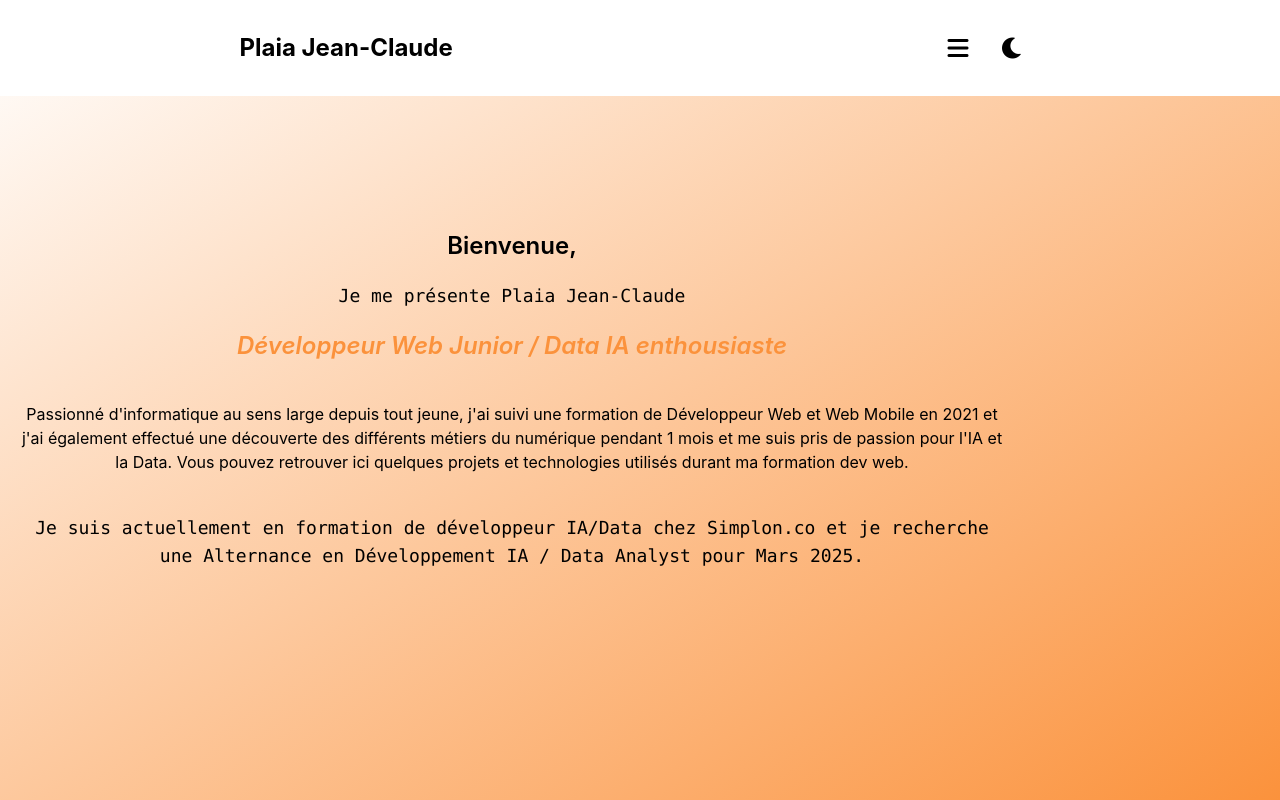
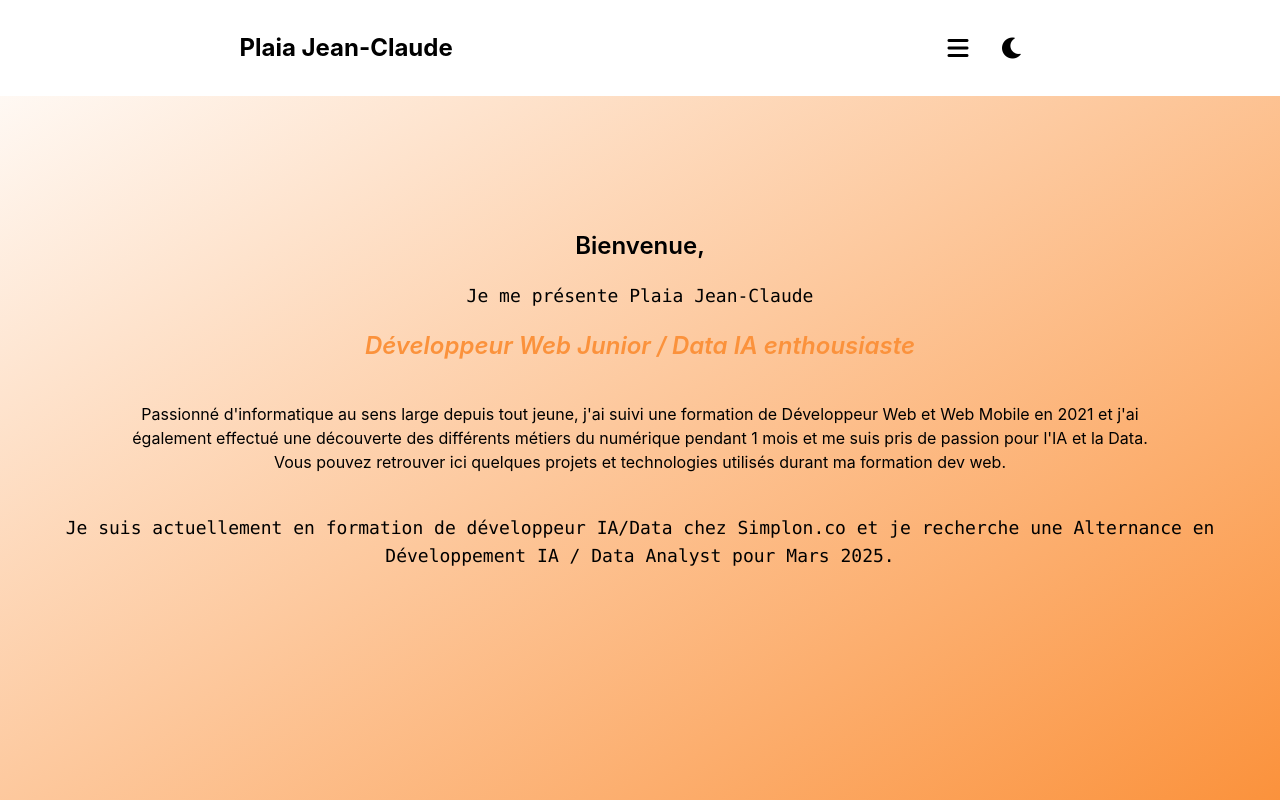
Before and after one commit to Dev-Nago/Portfolio, a React (Create React App) app: page / in a window 1280 px wide. Shown: the top 800 px of the page. Built offline with nearby package versions, Linux system fonts and the light colour scheme.

Commit message:
Update Infos.jsx

```diff
--- a/src/Components/Infos.jsx
+++ b/src/Components/Infos.jsx
@@ -3,7 +3,7 @@ import React from "react";
 function Infos() {
   return (
     <div className="h-screen text-black" id="Infos">
-      <div className="h-screen flex flex-col justify-center items-center max-w-5xl">
+      <div className="h-screen flex flex-col justify-center items-center">
         <h1 className="text-2xl font-semibold m-5">
           Bienvenue,
         </h1>
@@ -11,7 +11,7 @@ function Infos() {
         <span className="text-orange-400 text-2xl font-semibold italic m-5">
           Développeur Web Junior / Data IA enthousiaste
         </span>
-        <p className="m-5">
+        <p className="m-5 max-w-5xl">
           Passionné d'informatique au sens large depuis tout jeune, j'ai suivi une formation de Développeur Web et Web Mobile en 2021 et j'ai également effectué une découverte des différents métiers du numérique pendant 1 mois et me suis pris de passion pour l'IA et la Data. Vous pouvez retrouver ici quelques projets et technologies utilisés durant ma formation dev web.
         </p>
         <p className="font-mono text-lg m-5">Je suis actuellement en formation de développeur IA/Data chez Simplon.co et je recherche une Alternance en Développement IA / Data Analyst pour Mars 2025.</p>
```
